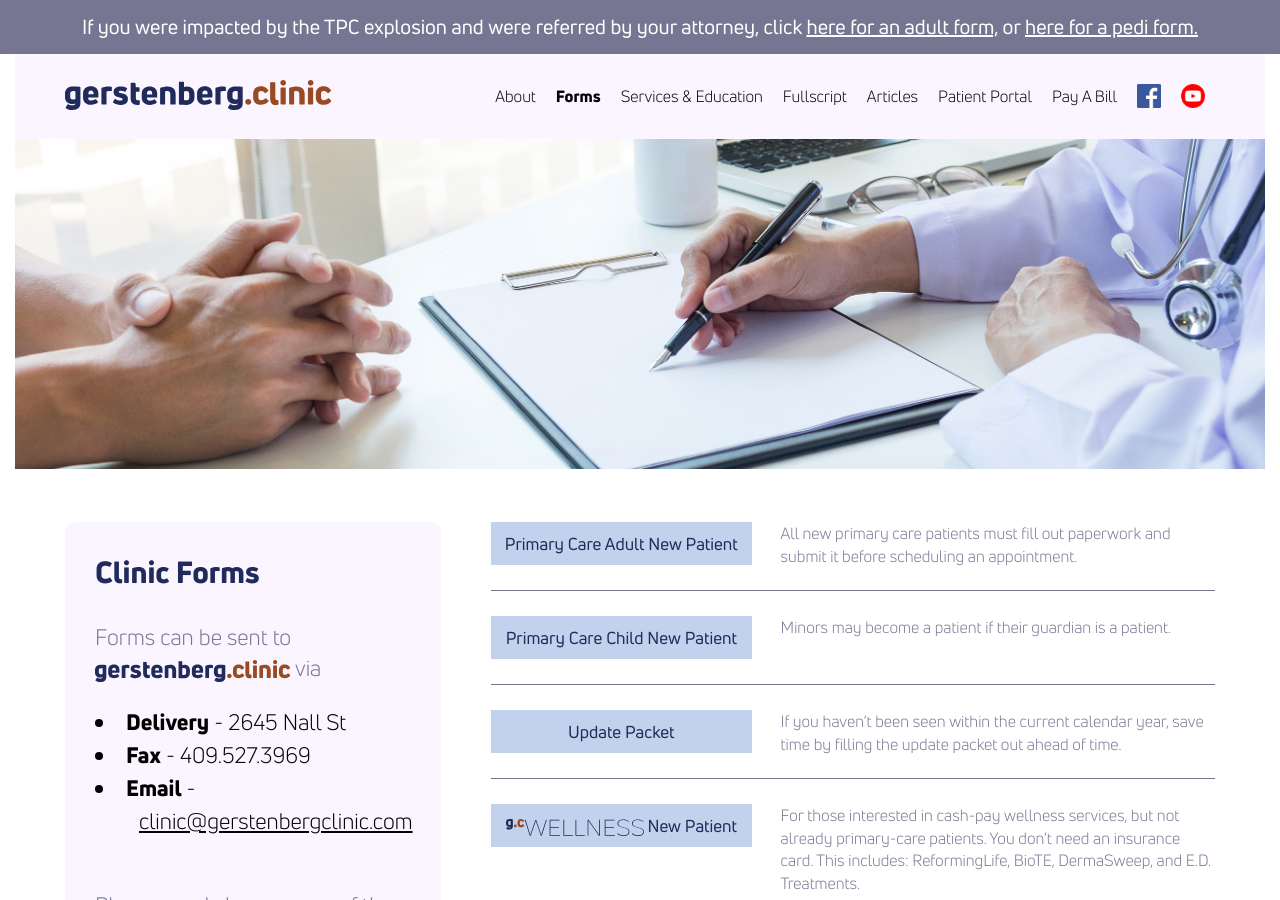
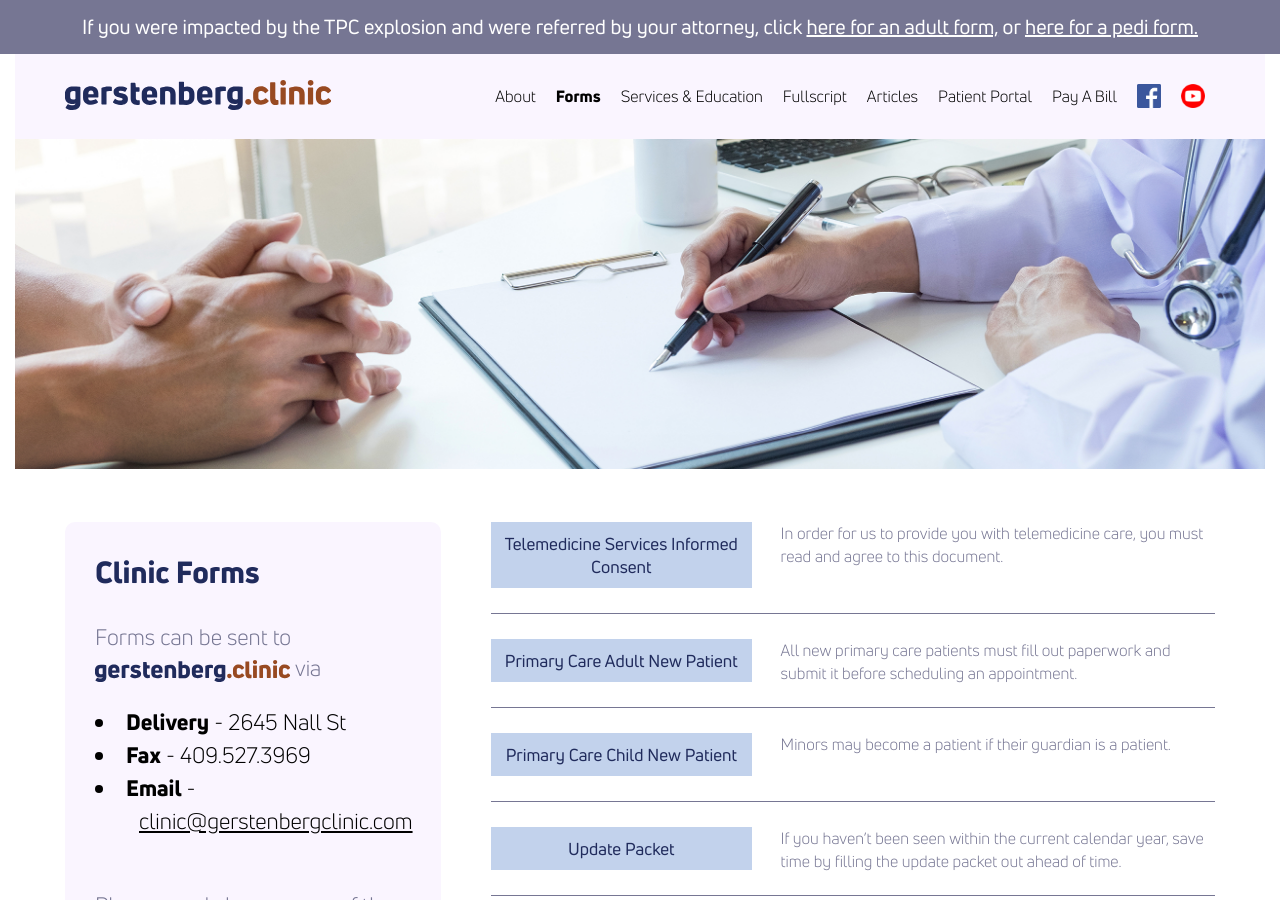
Before and after one commit to theneverwoods/gerstenberg.clinic, a Jekyll site: the page built from forms.html, in a window 1280 px wide and 900 px high. Built offline with Jekyll 4.4.1, drawn with Linux system fonts in a browser that asks for light colours.

Commit message:
telemedicine

```diff
--- a/forms.html
+++ b/forms.html
@@ -19,6 +19,16 @@ stylesheet: forms
   </div>
   <div class="two-thirds">
     <div class="links-row">
+      <div>
+        <a href="{{ site.baseurl }}/pdf/telemed.pdf" target="_blank" class="btn">Telemedicine Services Informed Consent</a>
+      </div>
+      <div>
+        <p>
+          In order for us to provide you with telemedicine care, you must read and agree to this document.
+        </p>
+      </div>
+    </div>
+      <div class="links-row">
       <div>
         <a href="{{ site.baseurl }}/pdf/adult.pdf" target="_blank" class="btn">Primary Care Adult New Patient</a>
       </div>
```
